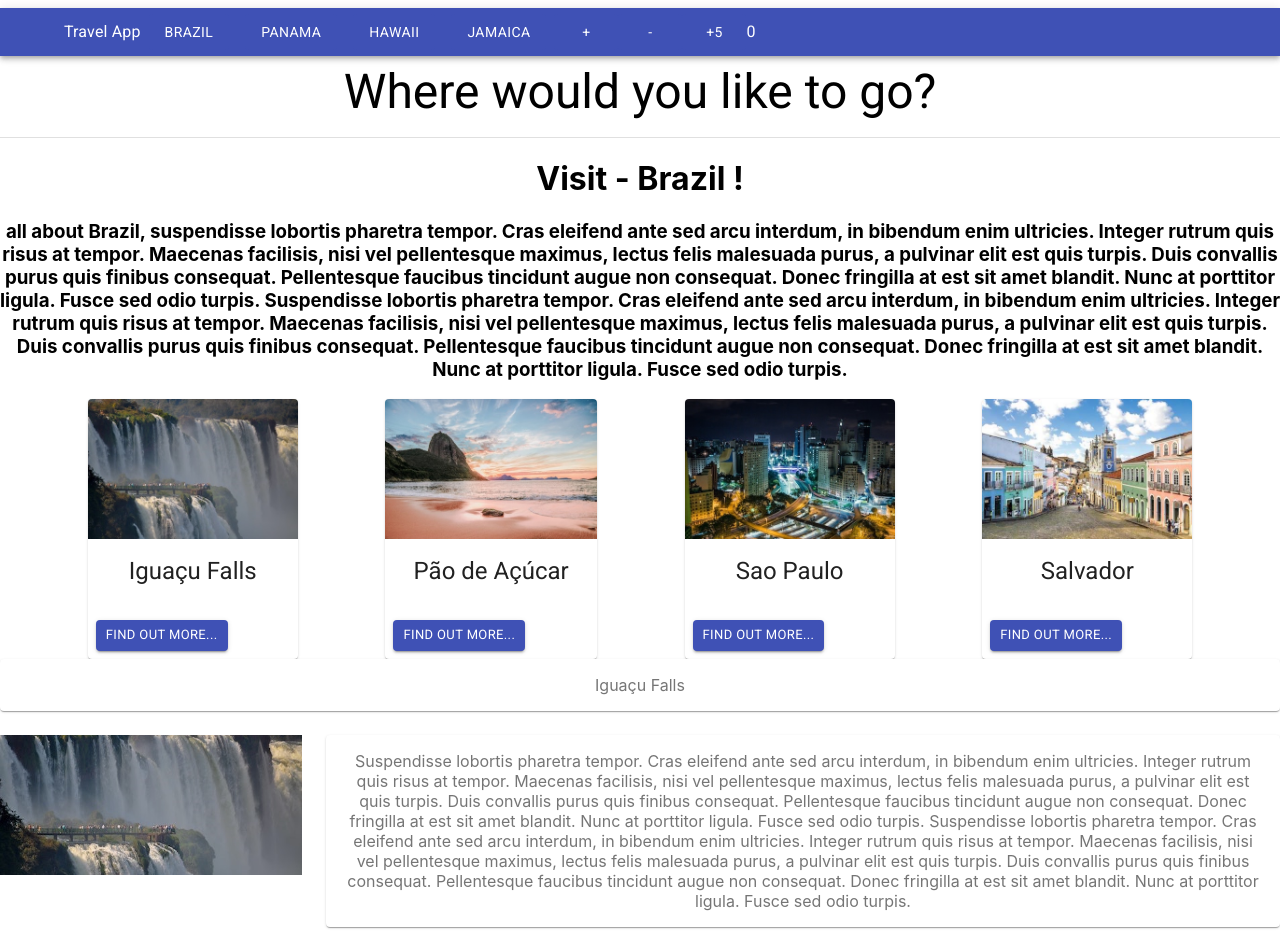
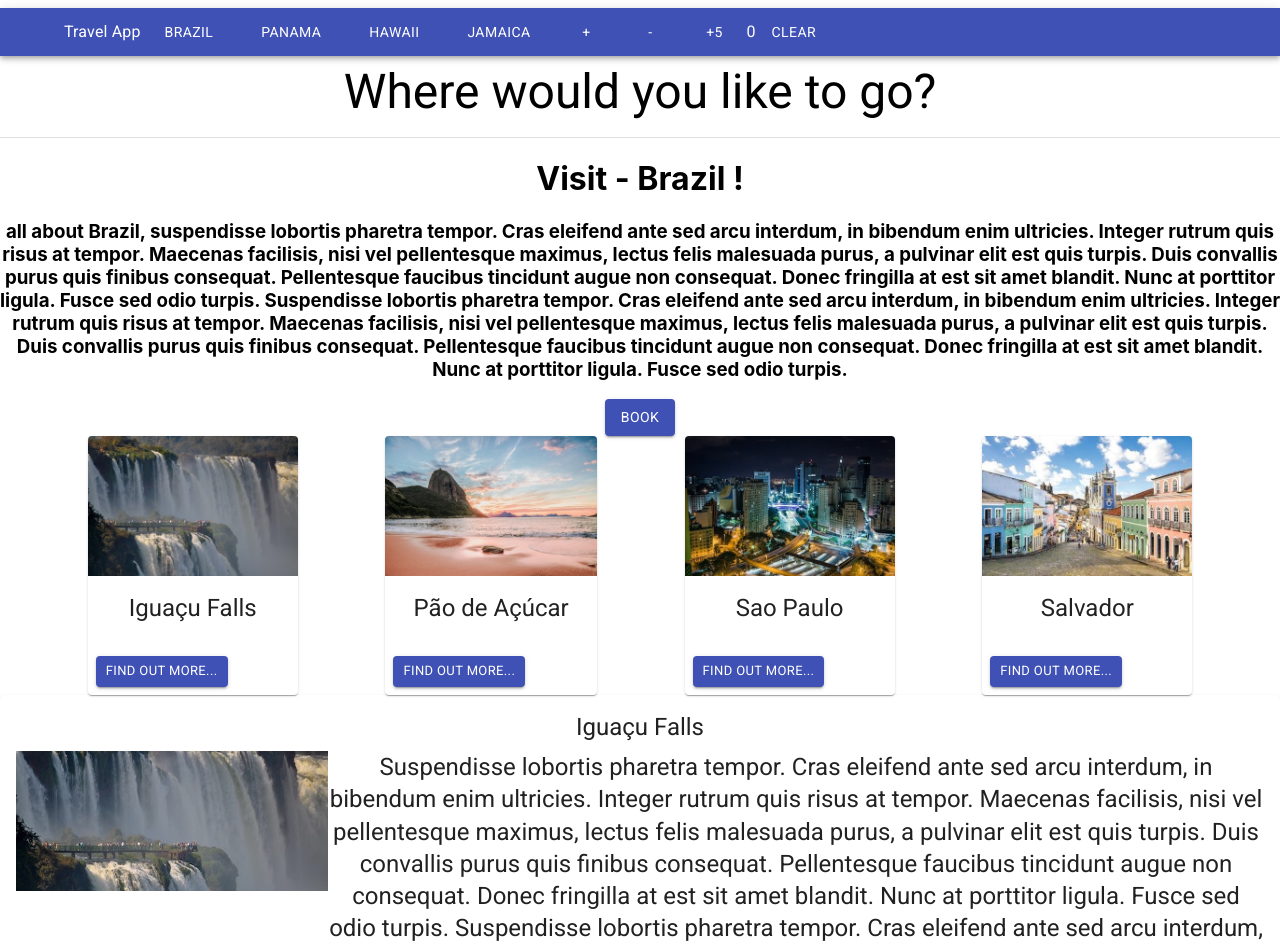
Before and after one commit to bailliechris/reactrouter-travelapp, a React (Create React App) app: page /brazil/iguacu-falls in a window 1280 px wide. Shown: the top 947 px of the page. Built offline with nearby package versions, Linux system fonts and the light colour scheme.

Commit message:
Redux duplicating entries >_<

```diff
--- a/src/components/AppBar.js
+++ b/src/components/AppBar.js
@@ -1,6 +1,5 @@
 import React from 'react';
 import {Link} from 'react-router-dom';
-import { useDispatch, useSelector } from 'react-redux';
 import { makeStyles } from '@material-ui/core/styles';
 import AppBar from '@material-ui/core/AppBar';
 import Toolbar from '@material-ui/core/Toolbar';
@@ -9,7 +8,9 @@ import IconButton from '@material-ui/core/IconButton';
 import AButton from './abutton'
 import ButtonGroup from '@material-ui/core/ButtonGroup';
 import Button from '@material-ui/core/Button';
+import { useDispatch, useSelector } from 'react-redux';
 import { increment, decrement, incrementByAmount } from '../redux/slices/counter';
+import { clearAllItems } from '../redux/slices/basket';
 
 const useStyles = makeStyles((theme) => ({
   root: {
@@ -30,7 +31,8 @@ const useStyles = makeStyles((theme) => ({
 
 function TheAppBar({nav, onClick}) {
   // Get variable from the state
-  const {count} = useSelector(state => state.counter);
+  const { count } = useSelector(state => state.counter);
+  const { items } = useSelector(state => state.basket);
   const classes = useStyles();
   // Send commands to the state
   const dispatch = useDispatch();
@@ -58,6 +60,13 @@ function TheAppBar({nav, onClick}) {
           <Typography className={classes.title} align="center" color="inherit">
               {count}
           </Typography>
+          {items.map((item) => (
+            <Typography className={classes.title} align="center" color="inherit">
+              {items}
+            </Typography>
+          ))}
+          <Button variant="contained" color="primary" disableElevation onClick={() => dispatch(clearAllItems())}>Clear</Button>
+
         </Toolbar>
       </AppBar>
     </div>
--- a/src/components/acard.js
+++ b/src/components/acard.js
@@ -15,7 +15,7 @@ const useStyles = makeStyles({
     },
   });
 
-const ACard = ({url, text, image}) => {
+const ACard = ({url, text, image, button_text}) => {
     const classes = useStyles();
     const imgadd = require(`../assets/${image}`).default;
 
@@ -36,7 +36,7 @@ const ACard = ({url, text, image}) => {
         <CardActions>
             <Link to={url}>
                 <Button color="primary" variant="contained" size="small" >
-                Find out more...
+                  {button_text}
                 </Button>
             </Link>
         </CardActions>
--- /dev/null
+++ b/src/redux/slices/basket.js
@@ -0,0 +1,25 @@
+import { createSlice } from '@reduxjs/toolkit'
+
+export const basketSlice = createSlice({
+  name: 'basket',
+  initialState: {
+    items: []
+  },
+  reducers: {
+        addItem: (state, action) => {
+          state.items.push(action.payload);
+        },
+        removeItem: (state, action) => {
+            const index = state.items.indexOf(action.payload);
+            state.items.splice(index, 1);
+        },
+        clearAllItems: (state) => {
+            state.items = [];
+        }
+    },
+})
+
+// Action creators are generated for each case reducer function
+export const { addItem, removeItem, clearAllItems } = basketSlice.actions
+
+export default basketSlice.reducer
--- a/src/redux/store/index.js
+++ b/src/redux/store/index.js
@@ -1,9 +1,11 @@
 import { configureStore } from "@reduxjs/toolkit";
 import counterReducer from "../slices/counter";
+import basketReducer from "../slices/basket"
 
 const app_store = configureStore({
     reducer: {
-        counter:counterReducer
+        counter: counterReducer,
+        basket: basketReducer
     }
 });
 
--- a/src/views/DestinationDetails.js
+++ b/src/views/DestinationDetails.js
@@ -1,12 +1,16 @@
 import { useParams, useRouteMatch, Switch, Route } from "react-router-dom"
 import destinations from '../assets/store.js'
 import Grid from '@material-ui/core/Grid';
+import Button from '@material-ui/core/Button';
 import ACard from '../components/acard'
 import ExperienceDetails from './ExperienceDetails'
+import { useDispatch } from 'react-redux';
+import { addItem } from '../redux/slices/basket';
 
 function DestinationDetails() {
     const { destination } = useParams();
     let { url, path } = useRouteMatch();
+    const dispatch = useDispatch();
 
     let dest = destinations.find(d => d.match === destination);
 
@@ -14,6 +18,7 @@ function DestinationDetails() {
         <div className="App">
             <h1>Visit - {dest.name} !</h1>
             <h3>{dest.description} </h3>
+            <Button variant="contained" color="primary" onClick={() => dispatch(addItem(dest.name))}>Book</Button>
             <Grid
                 container
                 direction="row"
@@ -25,7 +30,7 @@ function DestinationDetails() {
                     let newURL = url + "/" + exp.match;
 
                     return (
-                        <ACard key={exp.name} url={newURL} text={exp.name} image={exp.image} />
+                        <ACard key={exp.name} url={newURL} text={exp.name} image={exp.image} button_text="Find out more..." />
                     )
                 })}
             </Grid>
--- a/src/views/ExperienceDetails.js
+++ b/src/views/ExperienceDetails.js
@@ -1,9 +1,10 @@
 import destinations from '../assets/store.js'
 import { useParams } from "react-router-dom";
 import { makeStyles } from '@material-ui/core/styles';
-import Paper from '@material-ui/core/Paper';
 import Grid from '@material-ui/core/Grid';
 import CardMedia from '@material-ui/core/CardMedia';
+import Typography from '@material-ui/core/Typography';
+import Paper from '@material-ui/core/Paper';
 
 const useStyles = makeStyles((theme) => ({
     root: {
@@ -12,7 +13,7 @@ const useStyles = makeStyles((theme) => ({
     paper: {
       padding: theme.spacing(2),
       textAlign: 'center',
-      color: theme.palette.text.secondary,
+      color: theme.palette.text.primary,
     },
   }));
 
@@ -27,9 +28,12 @@ function ExperienceDetails() {
 
     return (
         <div className={classes.root}>
-            <Grid container spacing={3}>
+            <Paper className={classes.paper}>
+                <Grid container spacing={0}>
                     <Grid item xs={12}>
-                    <Paper className={classes.paper}>{exp.name}</Paper>
+                        <Typography gutterBottom variant="h5" component="h2">
+                            {exp.name}
+                        </Typography>
                     </Grid>
                     <Grid item xs={3}>
                     <CardMedia
@@ -39,9 +43,12 @@ function ExperienceDetails() {
                     />
                     </Grid>
                     <Grid item xs={9}>
-                    <Paper className={classes.paper}>{exp.description}</Paper>
+                        <Typography gutterBottom variant="h5" component="h2">
+                            {exp.description}
+                        </Typography>
                     </Grid>
                 </Grid>
+            </Paper>
         </div>
     )
 }
--- a/src/views/home.js
+++ b/src/views/home.js
@@ -12,7 +12,7 @@ function DestinationDetails() {
           alignItems="flex-start"
         >
             {destinations.map((destination) => (
-                <ACard key={destination.id} url={destination.address} text={destination.name} image={destination.image} />
+                <ACard key={destination.id} url={destination.address} text={destination.name} image={destination.image} button_text="Find out more..." />
             ))}
         </Grid>
       </div>
```
Also changed, not shown: src/views/Checkout.js (added, +40 -0 lines). Lines whose indentation alone changed are shown as unchanged.
